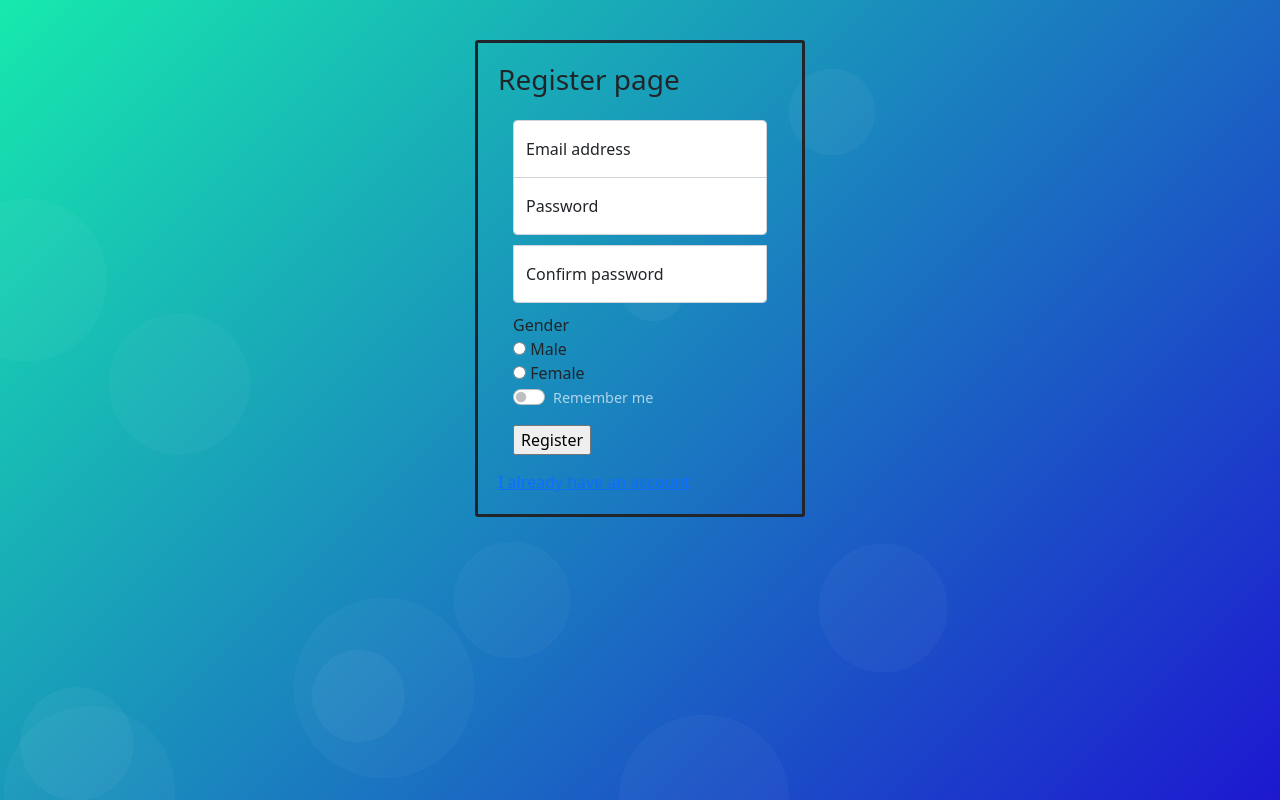
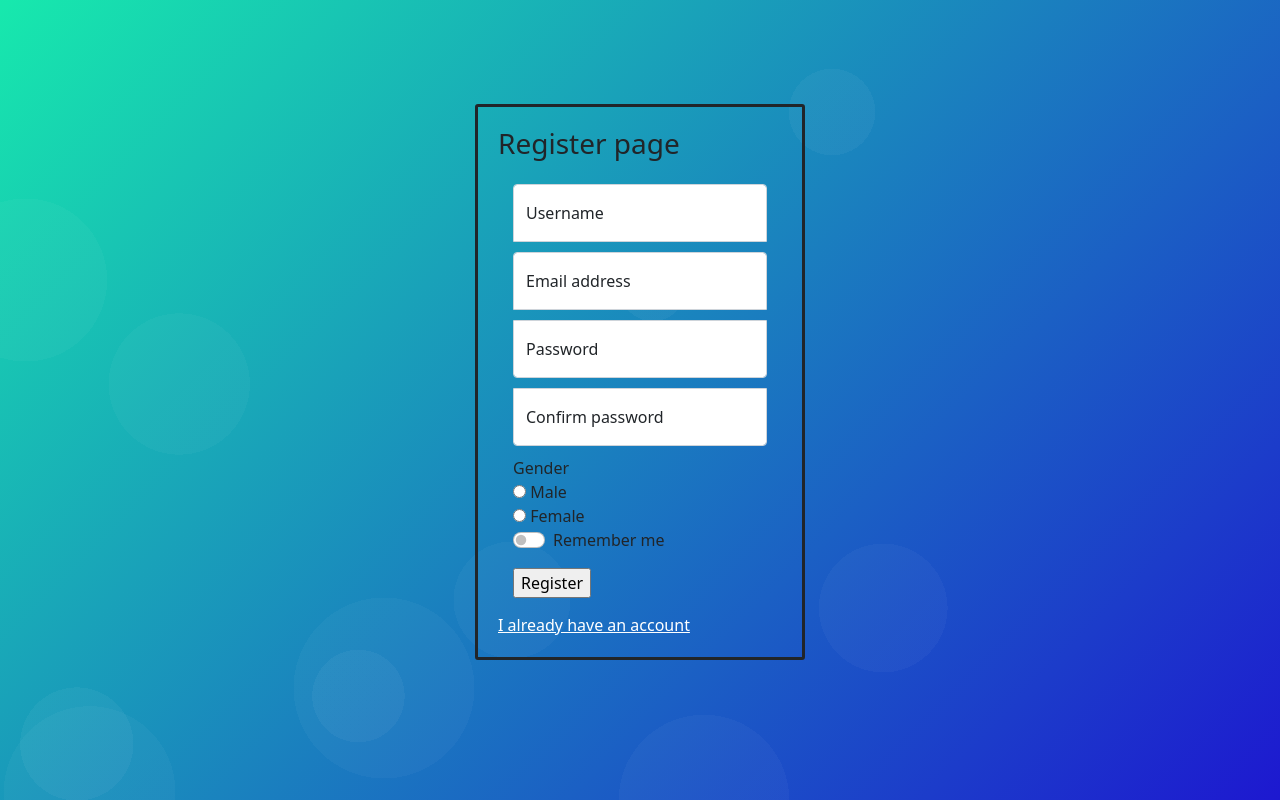
Before and after one commit to Sa6ini/homework-php, a PHP site: page /register.php in a window 1280 px wide. Run offline with PHP 8.4, Linux system fonts and the light colour scheme.

Commit message:
Add files via upload

```diff
--- a/register.php
+++ b/register.php
@@ -5,6 +5,7 @@
     <meta http-equiv="X-UA-Compatible" content="IE=edge">
     <meta name="viewport" content="width=device-width, initial-scale=1.0">
     <title>Document</title>
+    <link href="https://cdn.jsdelivr.net/npm/bootstrap@5.0.1/dist/css/bootstrap.min.css" rel="stylesheet" integrity="sha384-+0n0xVW2eSR5OomGNYDnhzAbDsOXxcvSN1TPprVMTNDbiYZCxYbOOl7+AMvyTG2x" crossorigin="anonymous">
     <style>
     @mixin glassmorphism() {
         background: rgba(255,255,255,0.05);
@@ -36,18 +37,19 @@
     padding-bottom: 40px;
     background-color: #f5f5f5;
     }
-
     .form-signin {
         width: 100%;
         max-width: 330px;
         margin: auto;
+        margin-top: 5%;
         border-style:solid;
+
         padding: 20px;
         @include glassmorphism();
         border-radius: 3px;
     }
 
-        .h1 {
+    .form-signin>.h1 {
         @include glassmorphism();
         margin-top: 0px;
         border-top-left-radius: 3px;
@@ -58,63 +60,58 @@
     }
 
 
-        form {
+    .form-signin>form {
             padding:15px;
-
-            .btn {
+        }
+        .form-signin>form>.btn{
             @include glassmorphism;
             color:#fff;
 
-                &:hover, &:focus {
+        }
+        .form-signin>form>.btn>:hover,:focus{
             background: rgba(255,255,255,0.1);
             box-shadow:none;
         }
-            }
 
-            .form-control:focus {
-            border-color:#ced4da;
-            box-shadow: 5px 5px 30px rgba(0,0,0,0.2);
-            }
-        }
-
-        .form-control:focus {
+        .form-signin>.form-control:focus {
             border-color:#ced4da;
             box-shadow: 5px 5px 30px rgba(0,0,0,0.2);
         }
 
-        .copyright {
+        .form-signin>.copyright {
             text-align:center;
             color:rgba(255,255,255,0.65);
         }
 
-        .form-control {
+        .form-signin>.form-control {
             background:rgba(255,255,255,0.9);
         }
 
-        .form-check {
+        .form-signin>.form-check {
             display:flex;
             align-items:center;
             color:rgba(255,255,255,0.65);
-            label {
-            font-size:0.9em;
         }
+        .form-signin>.form-check>label{
+            font-size:0.9e;
         }
-        input {
+        .form-signin>input {
         margin-right:0.5em;
-
-            &:checked {
+        }
+        .form-signin>input>:checked{
             background-color:#9ce060;
             border-color: #81c63f;
         }
-        }
-        .form-floating {
-            &:focus-within {
+        .form-signin>.form-floating>:focus-within{
             z-index: 2;
         }
+        input[type="text"] {
+            margin-bottom:10px;
+            border-bottom-right-radius: 0;
+            border-bottom-left-radius: 0;
         }
-
         input[type="email"] {
-            margin-bottom: -1px;
+            margin-bottom:10px;
             border-bottom-right-radius: 0;
             border-bottom-left-radius: 0;
         }
@@ -123,9 +120,7 @@
             border-top-left-radius: 0;
             border-top-right-radius: 0;
         }
-
     </style>
-    <link href="https://cdn.jsdelivr.net/npm/bootstrap@5.0.1/dist/css/bootstrap.min.css" rel="stylesheet" integrity="sha384-+0n0xVW2eSR5OomGNYDnhzAbDsOXxcvSN1TPprVMTNDbiYZCxYbOOl7+AMvyTG2x" crossorigin="anonymous">
 </head>
 <body>
     <div class="bg">
@@ -136,6 +131,10 @@
 
         <h1 class="h3">Register page</h1>
         <form method="post">
+            <div class="form-floating">
+                <input type="text" name="text" class="form-control" id="floatingInput" placeholder="Username" required>
+                <label for="floatingInput">Username</label>
+            </div>
             <div class="form-floating">
                 <input type="email" name="email" class="form-control" id="floatingInput" placeholder="name@example.com" required>
                 <label for="floatingInput">Email address</label>
@@ -152,7 +151,7 @@
             <label for="gender">Gender</label>
             <div>
                 <input type="radio" id="male" name="gender" value="Male">
-                <label for="male">Male</label><br>
+                <label for="html">Male</label><br>
                 <input type="radio" id="female" name="gender" value="Female">
                 <label for="female">Female</label><br>
             </div>
@@ -164,11 +163,12 @@
             </div>
             <input type="submit" name="submit" value="Register">
         </form>
-        <a href="login.php">I already have an account</a>
+        <a href="login.php" style="color: white;">I already have an account</a>
     </main>
     <?php
     $conn = new mysqli("localhost","root","","sergiev_db",);
     if(isset($_POST["submit"])){
+        $name = filter_input(INPUT_POST, "username", FILTER_SANITIZE_SPECIAL_CHARS);
         $email = filter_input(INPUT_POST, "email", FILTER_SANITIZE_SPECIAL_CHARS);
         $pass = filter_input(INPUT_POST, "pass", FILTER_SANITIZE_SPECIAL_CHARS);
         $con_pass = filter_input(INPUT_POST, "con_pass", FILTER_SANITIZE_SPECIAL_CHARS);
@@ -186,18 +186,10 @@
             echo "This email already exists";
         }
         else{
-            $hash = password_hash($pass, PASSWORD_DEFAULT);
-            $stmt = $conn->prepare("INSERT INTO form (email, pass, gender) VALUES(?, ?, ?)");
-            $stmt->bind_param("sss", $email, $hash, $gender);
-            if($stmt->execute()){
-                echo "<script>
-                    window.location.assign('login.php');
-                </script>";
-            }
-            else{
-                echo "User cannot be registered!";
-            }
-            $stmt->close();
+            //$hash = password_hash($pass, PASSWORD_DEFAULT);
+            $sql = "INSERT INTO `form`(`id`, `username`, `email`, `pass`, `gender`, `time added`) VALUES (NULL, '$nae','$email','$pass','$gender', current_timestamp())";
+            $conn -> query($sql);
+            echo "<script>window.location.assign('index.php');</script>";
         }
 
     }
```
Also changed, not shown: login.php (+34 -38 lines). Lines whose indentation alone changed are shown as unchanged.
